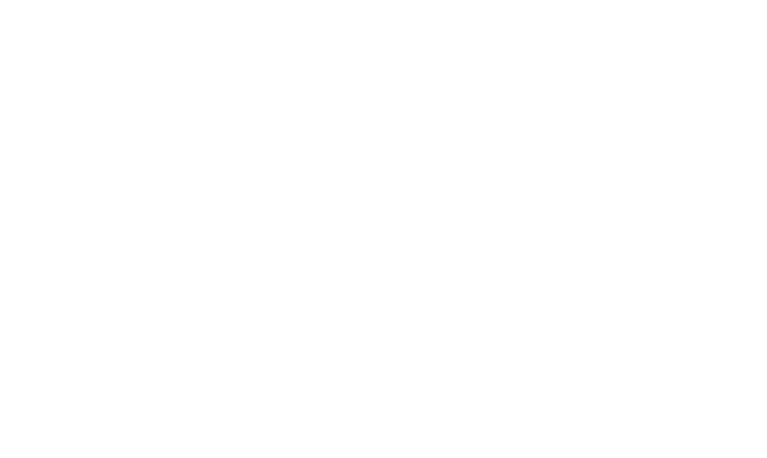
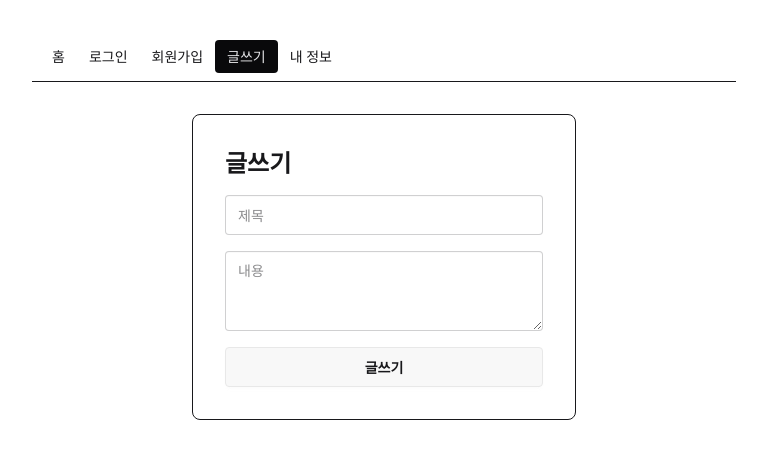
Before and after one commit to metakit-sorucecode/react-blog, a React (Vite) app in the folder react-blog/: page /save-form in a window 1280 px wide. Before the commit this address had no page. Shown: the top 458 px of the page, without its empty margins (256-1023 px from the left). Built offline with nearby package versions, Linux system fonts and the light colour scheme.

Commit message:
[screens] 글쓰기 화면 그리기
Chapter: screens
Task: T3
Source: 31129d1 2622b3d

```diff
--- a/react-blog/src/App.jsx
+++ b/react-blog/src/App.jsx
@@ -2,6 +2,7 @@
 import Layout from "./components/Layout";
 import Home from "./pages/Home";
 import Detail from "./pages/Detail";
+import SaveForm from "./pages/SaveForm";
 
 export default function App() {
   return (
@@ -10,6 +11,7 @@
         <Route path="/" element={<Layout />}>
           <Route index element={<Home />} />
           <Route path="board/:id" element={<Detail />} />
+          <Route path="save-form" element={<SaveForm />} />
         </Route>
       </Routes>
     </BrowserRouter>
--- /dev/null
+++ b/react-blog/src/pages/SaveForm.jsx
@@ -0,0 +1,10 @@
+export default function SaveForm() {
+  return (
+    <form className="card border max-w-sm mx-auto p-8 gap-4">
+      <h1 className="text-2xl font-bold">글쓰기</h1>
+      <input className="input" placeholder="제목" />
+      <textarea className="textarea" placeholder="내용" />
+      <button className="btn">글쓰기</button>
+    </form>
+  );
+}
```
